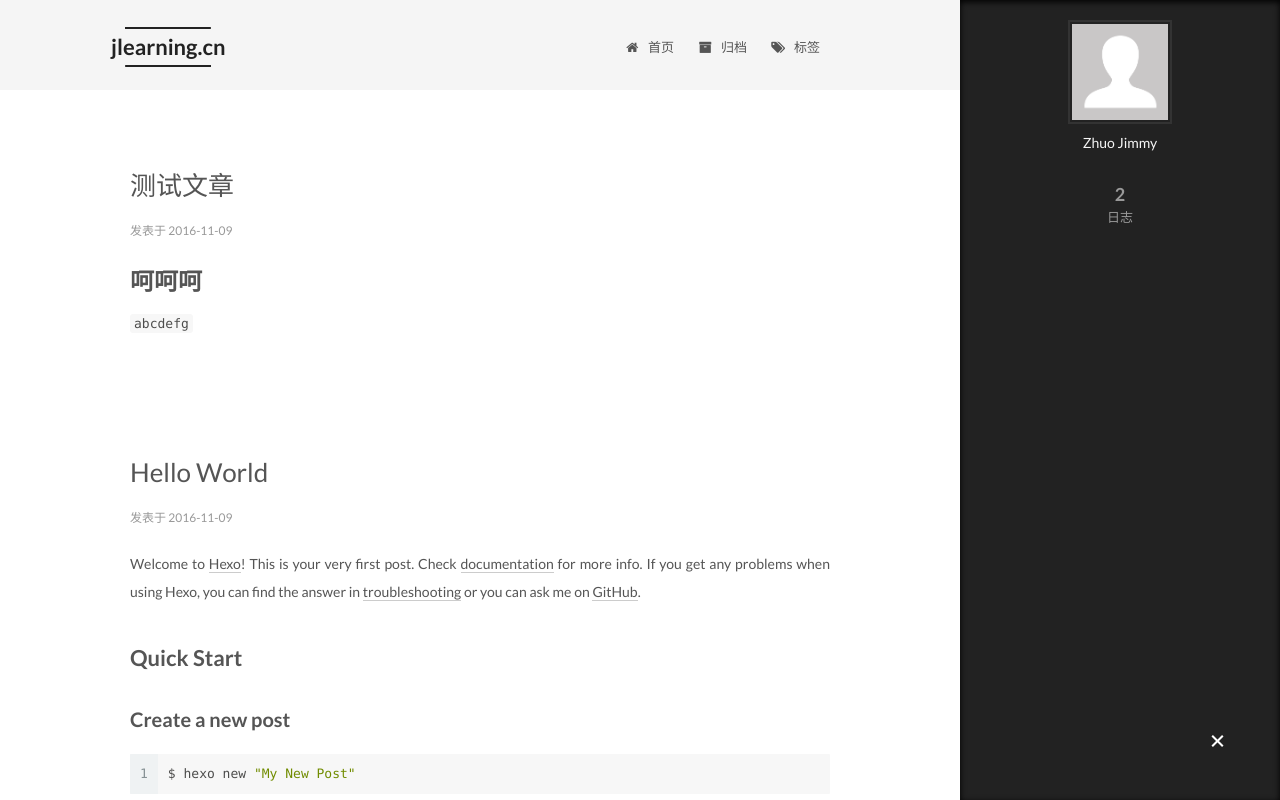
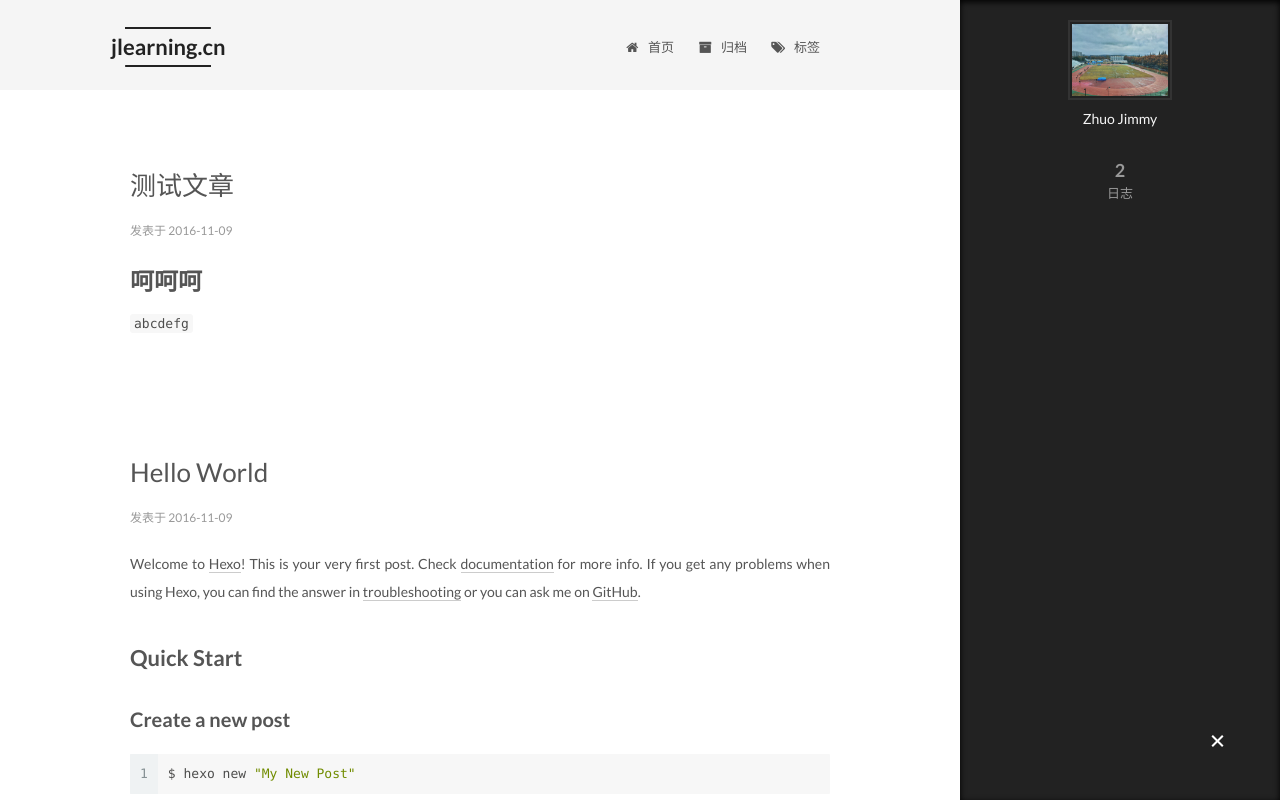
Before and after one commit to zhuojimmy/zhuojimmy.github.io, a plain HTML site: page index.html in a window 1280 px wide. Both pictures are taken after a click on the element 1217 px from the left and 742 px from the top of the page. Shown: the top 800 px of the page. Drawn offline with Linux system fonts and the light colour scheme.

Commit message:
Site updated: 2016-11-22 12:14:11

```diff
--- a/css/main.css
+++ b/css/main.css
@@ -1681,7 +1681,7 @@ pre .javascript .function {
   width: 4px;
   height: 4px;
   border-radius: 50%;
-  background: #d2299c;
+  background: #ff2dff;
 }
 .links-of-blogroll {
   font-size: 13px;
--- a/index.html
+++ b/index.html
@@ -241,7 +241,7 @@
   <span style="display:none" itemprop="author" itemscope itemtype="http://schema.org/Person">
     <meta itemprop="name" content="Zhuo Jimmy">
     <meta itemprop="description" content="">
-    <meta itemprop="image" content="/images/avatar.gif">
+    <meta itemprop="image" content="/images/avatar.jpg">
   </span>
 
   <span style="display:none" itemprop="publisher" itemscope itemtype="http://schema.org/Organization">
@@ -358,7 +358,7 @@
   <span style="display:none" itemprop="author" itemscope itemtype="http://schema.org/Person">
     <meta itemprop="name" content="Zhuo Jimmy">
     <meta itemprop="description" content="">
-    <meta itemprop="image" content="/images/avatar.gif">
+    <meta itemprop="image" content="/images/avatar.jpg">
   </span>
 
   <span style="display:none" itemprop="publisher" itemscope itemtype="http://schema.org/Organization">
@@ -502,7 +502,7 @@
       <section class="site-overview sidebar-panel sidebar-panel-active">
         <div class="site-author motion-element" itemprop="author" itemscope itemtype="http://schema.org/Person">
           <img class="site-author-image" itemprop="image"
-               src="/images/avatar.gif"
+               src="/images/avatar.jpg"
                alt="Zhuo Jimmy" />
           <p class="site-author-name" itemprop="name">Zhuo Jimmy</p>
           <p class="site-description motion-element" itemprop="description"></p>
```
Also changed, not shown: 2016/11/09/hello-world/index.html (+2 -2 lines), 2016/11/09/测试文章/index.html (+2 -2 lines), archives/2016/11/index.html (+1 -1 lines), archives/2016/index.html (+1 -1 lines), archives/index.html (+1 -1 lines), images/avatar.jpg (added).
